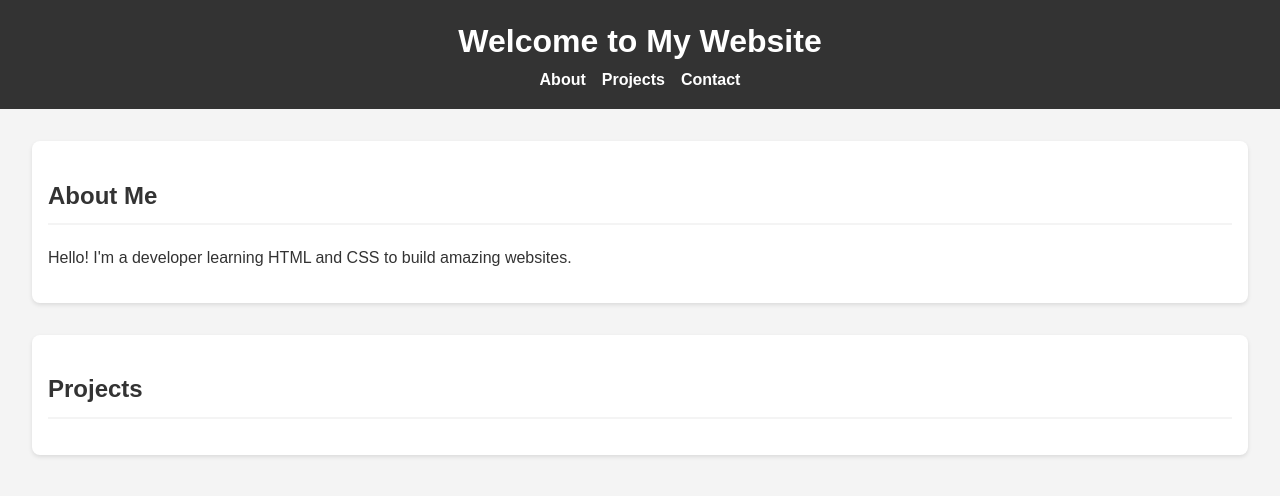
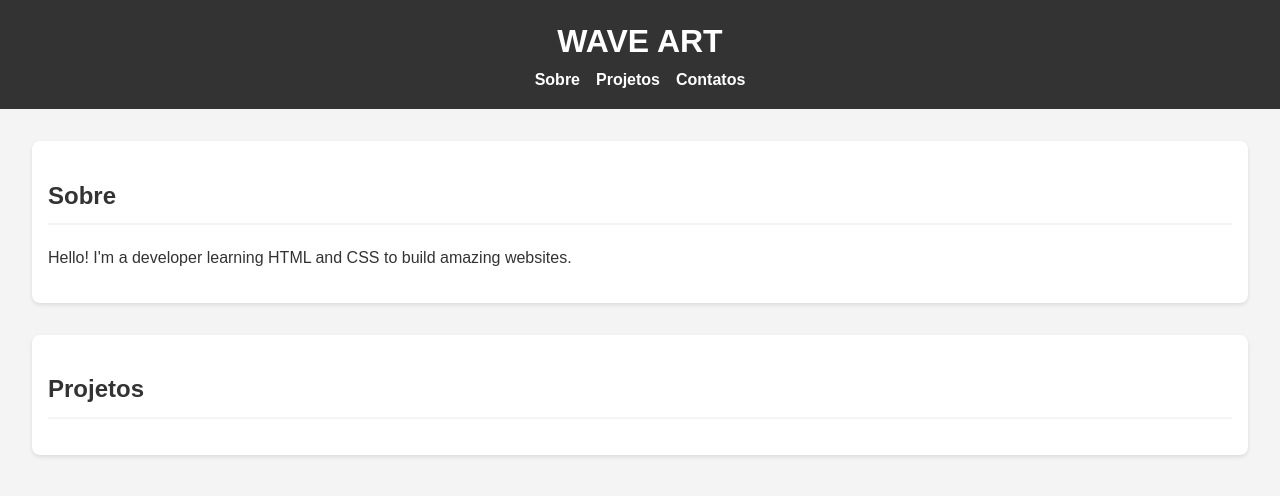
Before and after one commit to willianHAS/wave, a plain HTML site: page index.html in a window 1280 px wide. Drawn offline with Linux system fonts and the light colour scheme.

Commit message:
Update index.html

```diff
--- a/index.html
+++ b/index.html
@@ -8,22 +8,22 @@
 </head>
 <body>
     <header>
-        <h1>Welcome to My Website</h1>
+        <h1>WAVE ART</h1>
         <nav>
             <ul>
-                <li><a href="#about">About</a></li>
-                <li><a href="#projects">Projects</a></li>
-                <li><a href="#contact">Contact</a></li>
+                <li><a href="#about">Sobre</a></li>
+                <li><a href="#projects">Projetos</a></li>
+                <li><a href="#contact">Contatos</a></li>
             </ul>
         </nav>
     </header>
 
     <main>
         <section id="about">
-            <h2>About Me</h2>
+            <h2>Sobre</h2>
             <p>Hello! I'm a developer learning HTML and CSS to build amazing websites.</p>
         </section>
 
         <section id="projects">
-            <h2>Projects</h2>
+            <h2>Projetos</h2>
             <ul>
```
